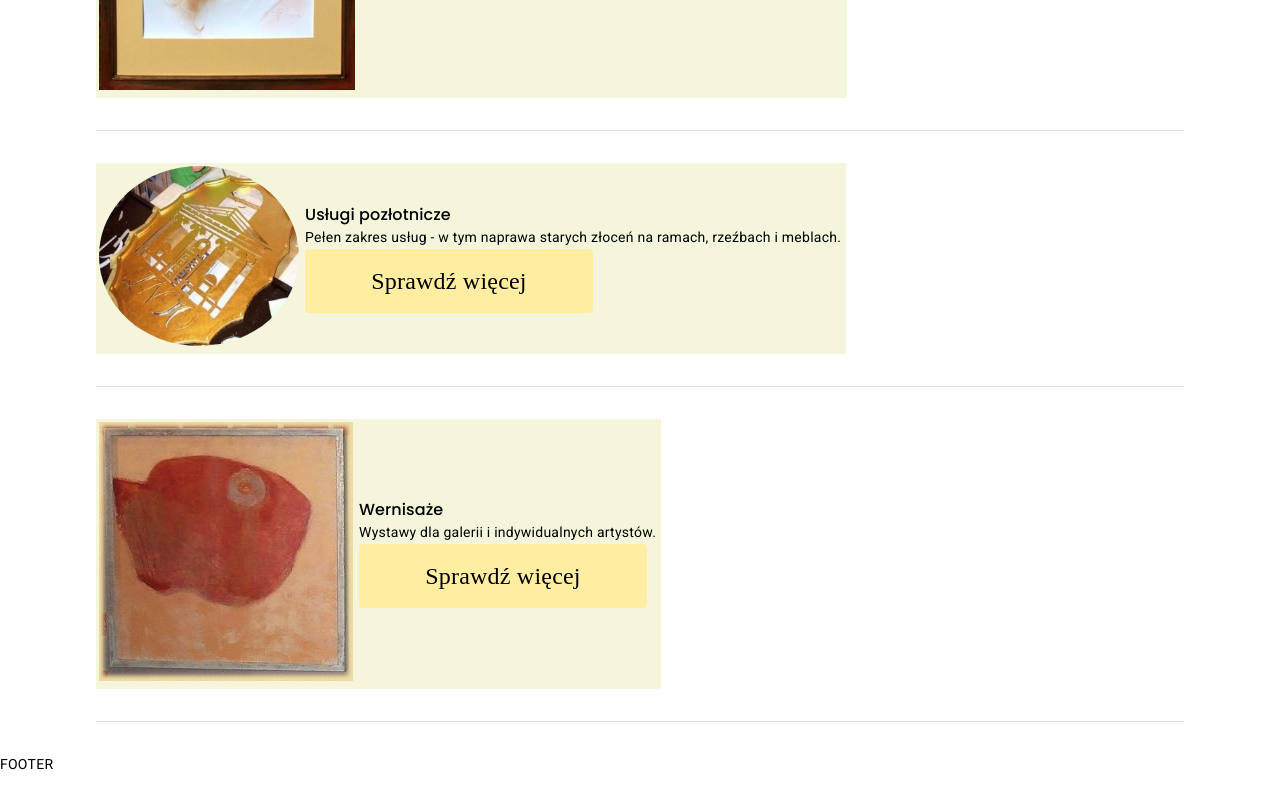
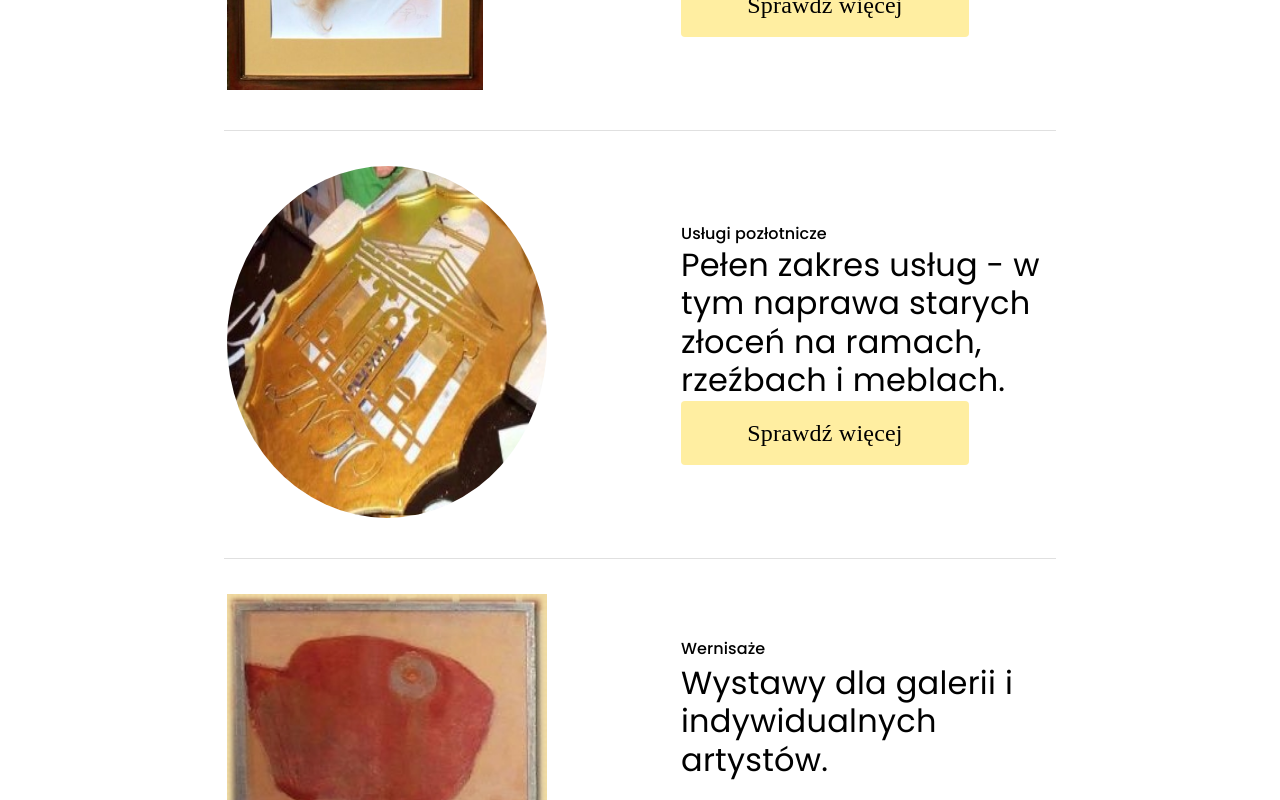
Before and after one commit to Pelc314/artbox, an Angular app: page /homepage in a window 1280 px wide. Shown: the part 1040-1840 px from the top of the page. Before the commit the page ends 1814 px from the top, so only its background shows below. Built offline with nearby package versions, Linux system fonts and the light colour scheme; a web font is replaced by a local one.

Commit message:
completed homepagecomponent

```diff
--- a/src/app/home-page/home-page.component.html
+++ b/src/app/home-page/home-page.component.html
@@ -5,30 +5,23 @@
                 <tr>
 
                     <td class="title">
-                        <div >
+                        <div>
                             Artystyczne zlecenia tworzone z pasją
                         </div>
 
                     </td>
                 </tr>
                 <tr>
-                    <button mat-button
-                        [ngClass]="'first-button'">Sprawdź naszą ofertę</button>
+                    <button mat-button [ngClass]="'first-button'">Sprawdź naszą ofertę</button>
                 </tr>
                 <tr>
-                    <td><img class="plotno"
-                            src="assets/plotno.jpg"
-                            alt="plotno"></td>
-                    <td><img class="doggy"
-                            src="assets/haft_doggy.jpg"
-                            alt="doggy"></td>
+                    <td><img class="plotno" src="assets/plotno.jpg" alt="plotno"></td>
+                    <td><img class="doggy" src="assets/haft_doggy.jpg" alt="doggy"></td>
                 </tr>
             </table>
         </td>
-        <td><img class="abstract1"
-                src="assets/abstract1.png"></td>
-        <td><img class="abstract2"
-                src="assets/abstract2.png"></td>
+        <td><img class="abstract1" src="assets/abstract1.png"></td>
+        <td><img class="abstract2" src="assets/abstract2.png"></td>
 
     </tr>
 </table>
@@ -37,16 +30,15 @@
     <tr>
         <td><img class="pastel-style" src="assets/pastel.jpg"></td>
         <td>
-            <table>
+            <table  class="inner-table-style">
                 <tr class="segment-heading">
                     Artystyczne oprawy obrazów
                 </tr>
-                <tr>
+                <tr class="segment-body">
                     Obrazy olejne, grafiki, akwarele, pastele, hafty, zdjęcia, lustra i wiele innych.
                 </tr>
                 <tr>
-                    <button mat-button
-                        [ngClass]="'button'">Sprawdź więcej</button>
+                    <button mat-button [ngClass]="'button'">Sprawdź więcej</button>
                 </tr>
             </table>
         </td>
@@ -55,19 +47,17 @@
 <mat-divider class="padding-divider"></mat-divider>
 <table class="table-style">
     <tr>
-        <td><img class="round-image"
-                src="assets/pozlacanie1.jpg"></td>
+        <td><img class="pozlacanie1-style" src="assets/pozlacanie1.jpg"></td>
         <td>
-            <table>
+            <table class="inner-table-style">
                 <tr class="segment-heading">
                     Usługi pozłotnicze
                 </tr>
-                <tr>
+                <tr class="segment-body">
                     Pełen zakres usług - w tym naprawa starych złoceń na ramach, rzeźbach i meblach.
                 </tr>
                 <tr>
-                    <button mat-button
-                        [ngClass]="'button'">Sprawdź więcej</button>
+                    <button mat-button [ngClass]="'button'">Sprawdź więcej</button>
                 </tr>
             </table>
         </td>
@@ -76,18 +66,17 @@
 <mat-divider class="padding-divider"></mat-divider>
 <table class="table-style">
     <tr>
-        <td><img src="assets/fish.jpg"></td>
+        <td><img class="fish-style" src="assets/fish.jpg"></td>
         <td>
-            <table>
+            <table class="inner-table-style">
                 <tr class="segment-heading">
                     Wernisaże
                 </tr>
-                <tr>
+                <tr class="segment-body">
                     Wystawy dla galerii i indywidualnych artystów.
                 </tr>
                 <tr>
-                    <button mat-button
-                        [ngClass]="'button'">Sprawdź więcej</button>
+                    <button mat-button [ngClass]="'button'">Sprawdź więcej</button>
                 </tr>
             </table>
         </td>
--- a/src/app/home-page/home-page.component.scss
+++ b/src/app/home-page/home-page.component.scss
@@ -9,12 +9,17 @@
 }
 
 .padding-divider {
-    margin: 2rem 6rem 2rem 6rem;
+    margin: 2rem 14rem 2rem 14rem;
 }
 
 .table-style {
+    height: 20rem;
+    margin: 0rem 8rem 0rem 6rem;
+}
+
+.inner-table-style {
+    height: 15rem;
     margin: 0rem 6rem 0rem 6rem;
-    background-color: beige;
 }
 
 .doggy {
@@ -87,15 +92,17 @@
 .pastel-style {
     width: 16rem;
     height: 22rem;
+    margin: 0rem 6rem 0rem 8rem;
 }
 
-.round-image {
+.pozlacanie1-style {
     border-radius: 50%;
-    width: 200px;
-    height: auto;
+    height: 22rem;
+    width: 20rem;
+    margin: 0rem 2rem 0rem 8rem;
 }
 
-.segment-heading{
+.segment-heading {
     font-family: Poppins;
     font-style: normal;
     font-weight: 500;
@@ -103,3 +110,18 @@
     color: #000000;
     letter-spacing: 0.1px;
 }
+
+.segment-body {
+    font-family: Poppins;
+    font-style: normal;
+    font-weight: 100;
+    font-size: 32px;
+    color: #000000;
+    line-height: 1.2;
+}
+
+.fish-style {
+    height: 20rem;
+    width: 20rem;
+    margin: 0rem 2rem 0rem 8rem;
+}
```
